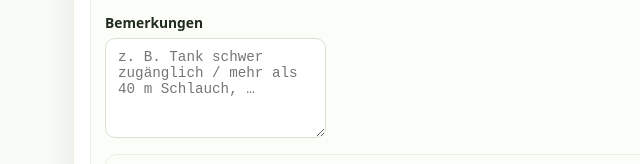
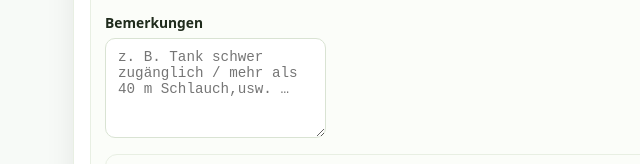
Before and after one commit to BlitzAnfrage/oelpreisrechner, a plain HTML site: page seite2.html in a window 1280 px wide. Shown: the part 1354-1518 px from the top of the page, 65-705 px from the left. Drawn offline with Linux system fonts and the light colour scheme; grey boxes are pictures that could not be loaded.

Commit message:
Update seite2.html

```diff
--- a/seite2.html
+++ b/seite2.html
@@ -328,7 +328,7 @@
               <div class="form-grid" style="grid-template-columns:1fr">
                 <div>
                   <label for="note">Bemerkungen</label>
-                  <textarea id="note" name="bemerkungen" placeholder="z. B. Tank schwer zugänglich / mehr als 40 m Schlauch, …"></textarea>
+                  <textarea id="note" name="bemerkungen" placeholder="z. B. Tank schwer zugänglich / mehr als 40 m Schlauch,usw. …"></textarea>
                 </div>
               </div>
             </div>
```
